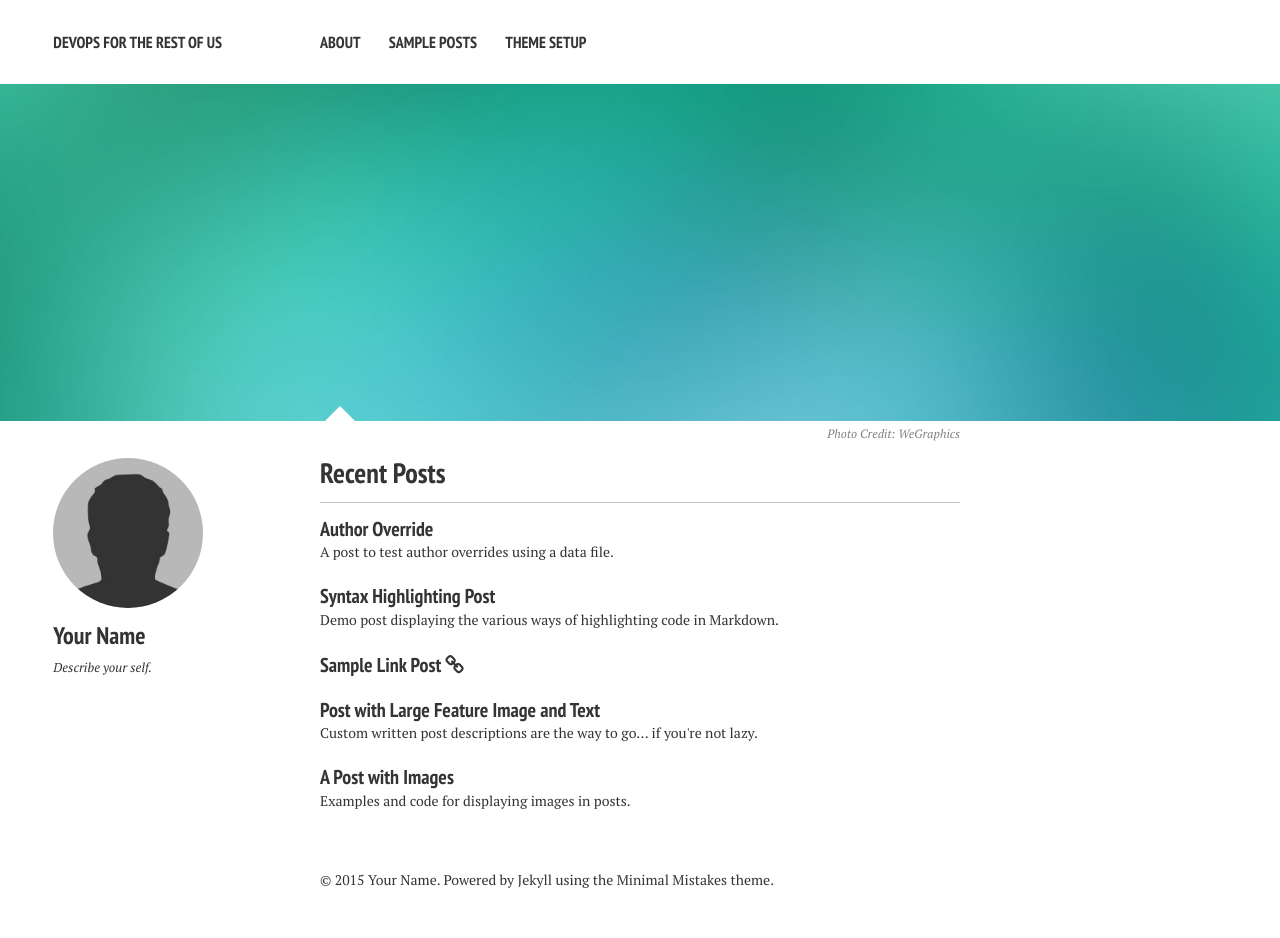
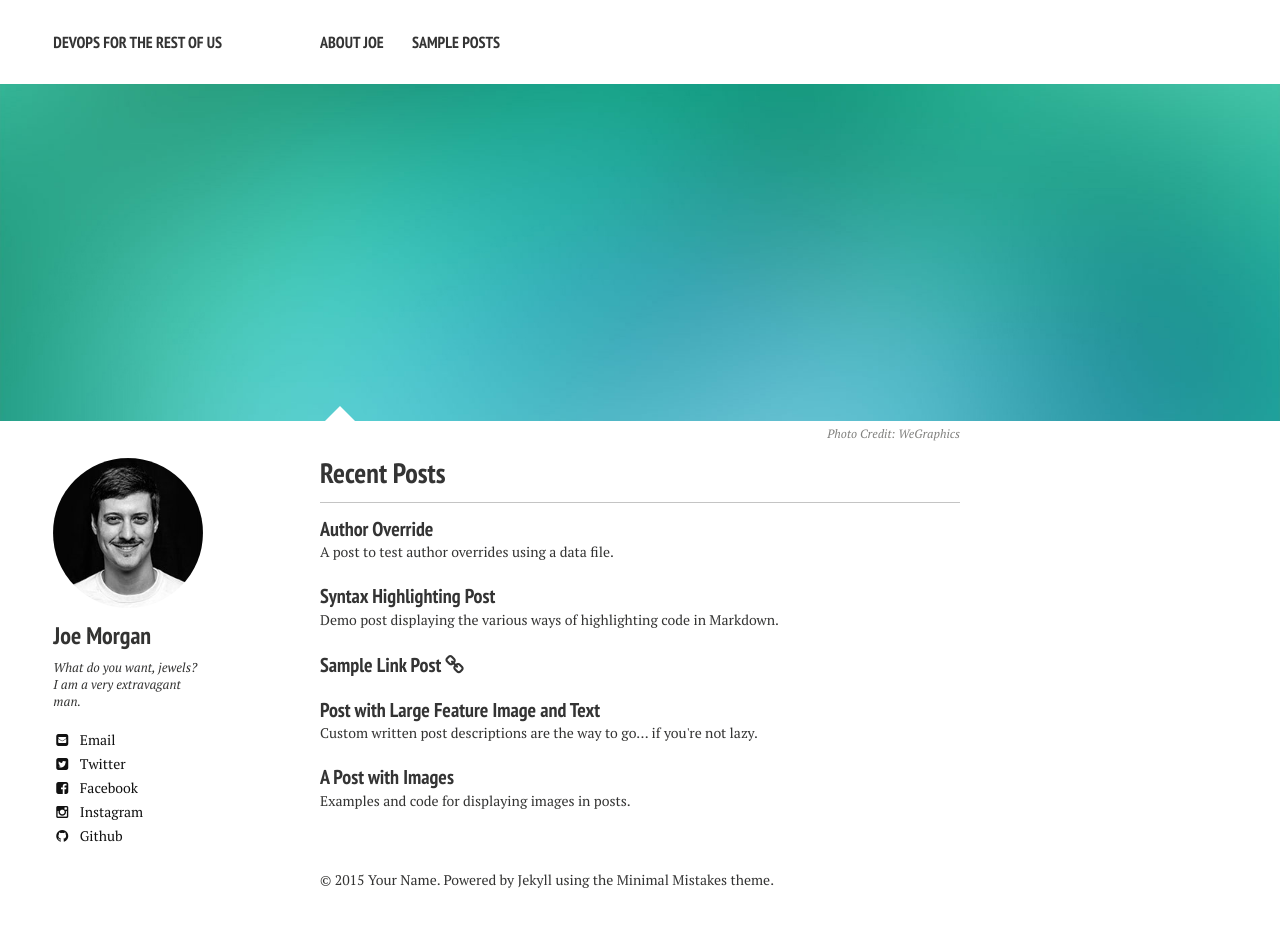
Before and after one commit to JoeMorgan/devopsfortherestofus, a Jekyll site: the page built from index.md, in a window 1280 px wide. Built offline with Jekyll 4.4.1, drawn with Linux system fonts in a browser that asks for light colours; nearby versions of some CDN libraries.

Commit message:
further tuning

```diff
--- a/_config.yml
+++ b/_config.yml
@@ -31,7 +31,7 @@ owner:
   avatar: bio-photo.jpg
   bio: "Describe your self."
   email:
-  disqus-shortname:
+  disqus-shortname: devopsfortherestofus
   twitter: #username
   facebook: #username
   google:
--- a/_data/authors.yml
+++ b/_data/authors.yml
@@ -5,7 +5,7 @@ joe_morgan:
   # web: http://thewhip.com
   email: jmorgan@sapient.com
   bio: "What do you want, jewels? I am a very extravagant man."
-  avatar: bio-photo-2.jpg
+  avatar: Joe.jpg
   instagram: stachedaway
   facebook: josepht.morgan
   twitter: StachedAway
--- a/_data/navigation.yml
+++ b/_data/navigation.yml
@@ -1,13 +1,10 @@
 # Site navigation links
 
-- title: About
-  url: /about/
+- title: About Joe
+  url: /about-joe/
 
 - title: Sample Posts
   url: /posts/
 
-- title: Theme Setup
-  url: /theme-setup/
-
 # - title: Made Mistakes
 #   url: http://mademistakes.com
--- a/index.md
+++ b/index.md
@@ -1,6 +1,7 @@
 ---
 layout: home
-excerpt: "A minimal Jekyll theme for your blog by designer Michael Rose."
+author: joe_morgan
+excerpt: ""
 tags: [Jekyll, theme, responsive, blog, template]
 image:
   feature: sample-image-1.jpg
--- a/package.json
+++ b/package.json
@@ -1,7 +1,7 @@
 {
   "name": "Devops for the Rest of Us",
   "author": "Joe Morgan <jmorgan@sapient.com>",
-  "homepage": "http://mmistakes.github.io/minima-mistakes/",
+  "homepage": "http://devopsfortherestof.us",
   "repository": {
     "type": "git",
     "url": "git://github.com/JoeMorgan/devopsfortherestofus"
```
Also changed, not shown: about/index.md (+2 -2 lines), images/bio-photo-2.jpg (deleted).
